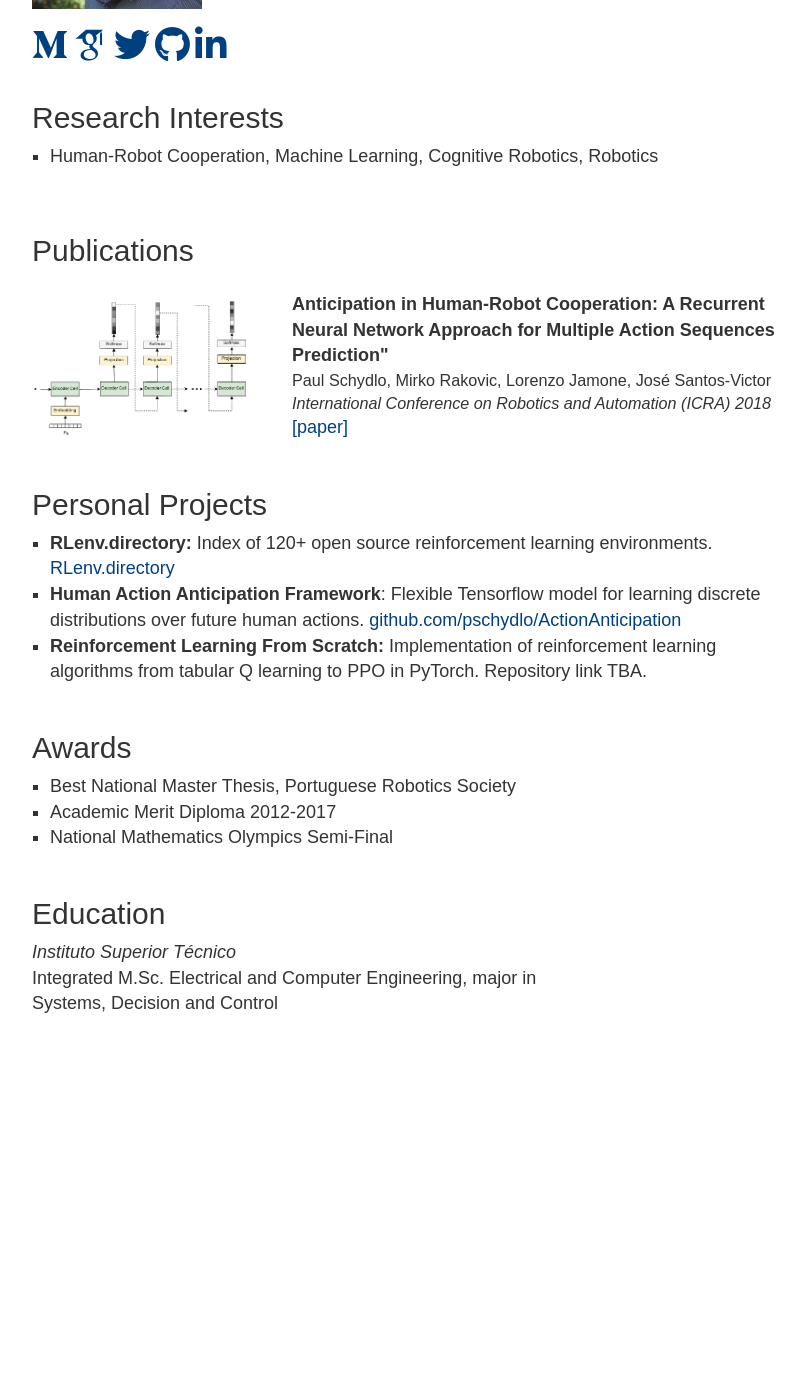
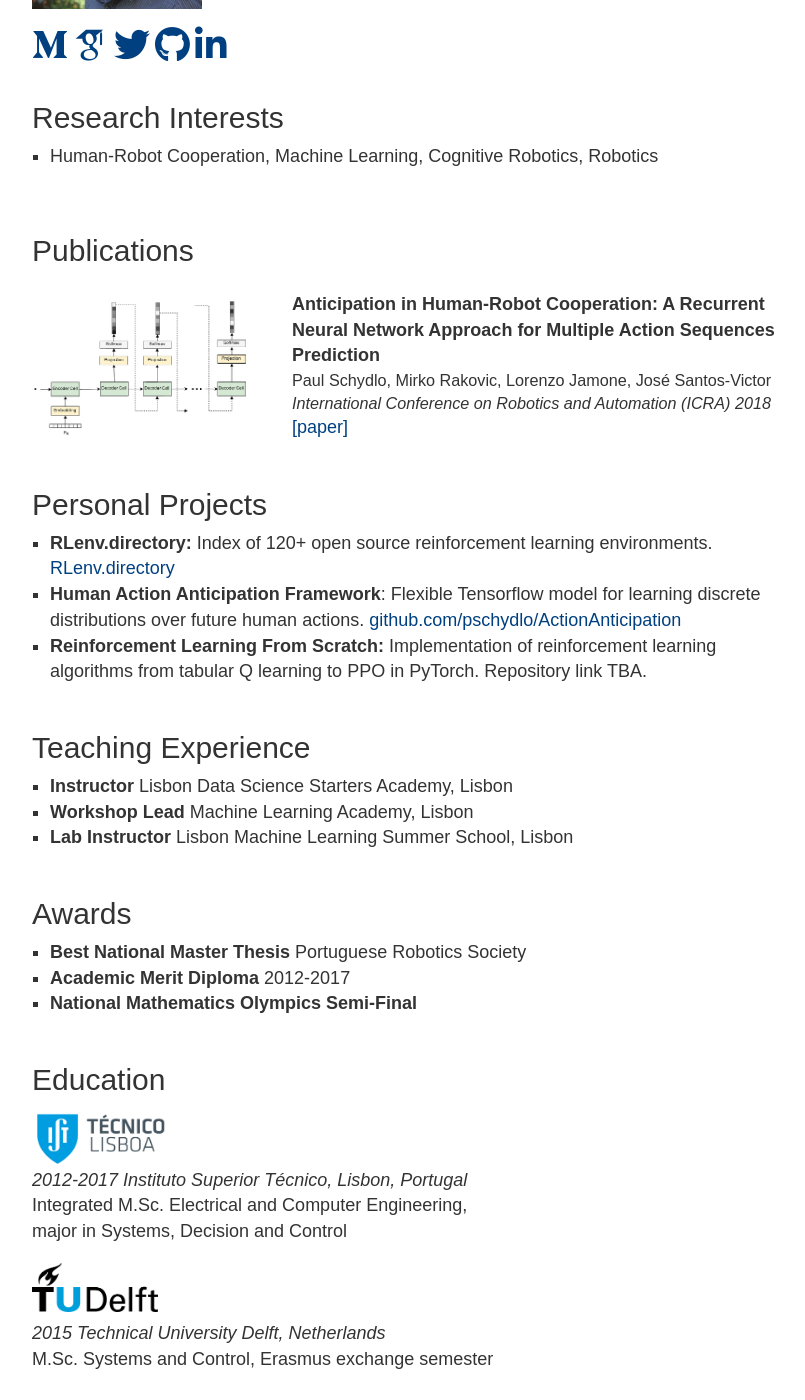
Before and after one commit to pschydlo/web, a Jekyll site: the page index.html, which Jekyll copies as it is, in a window 1280 px wide and 1400 px high, scrolled down 568 px. Shown: the whole window, without its empty margins (209-1014 px from the left). Built offline with Jekyll 4.4.1, drawn with Linux system fonts in a browser that asks for light colours; nearby versions of some CDN libraries; some web fonts are replaced; before the commit the page ends 1613 px from its top, so only the background shows below that.

Commit message:
Small fixes

```diff
--- a/index.html
+++ b/index.html
@@ -52,7 +52,7 @@
 <div class="row" style="display: inline-block; padding-bottom: 1.5em; padding-top: 1em; width: 100%;">
         <h2 style="padding-bottom: 0.5em;">Publications</h2>
         <img src="/assets/NN.png" width="260em" style="padding-right: 2em; float: left">
-        <div class="paper-title" style="width: 100%">Anticipation in Human-Robot Cooperation: A Recurrent Neural Network Approach for Multiple Action Sequences Prediction"</div>
+        <div class="paper-title" style="width: 100%">Anticipation in Human-Robot Cooperation: A Recurrent Neural Network Approach for Multiple Action Sequences Prediction</div>
             <div class="paper-authors">Paul Schydlo, Mirko Rakovic, Lorenzo Jamone, José Santos-Victor</div>
             <div class="paper-venue">International Conference on Robotics and Automation (ICRA) 2018</div>
             <a href="https://arxiv.org/abs/1802.10503">[paper]</a></div>
@@ -69,12 +69,22 @@
 
 </div>
 
+<div class="row" style="display: inline-block; padding-bottom: 1em; padding-top: 1em; width: 100%;">
+<h2>Teaching Experience</h2>
+<ul>
+    <li><b>Instructor</b> Lisbon Data Science Starters Academy, Lisbon</li>
+    <li><b>Workshop Lead</b> Machine Learning Academy, Lisbon</li>
+    <li><b>Lab Instructor</b> Lisbon Machine Learning Summer School, Lisbon</li>
+</ul>
+
+</div>
+
 <div class="row" style="display: inline-block; padding-bottom: 1em; padding-top: 1em;">
     <h2>Awards</h2>
     <ul>
-        <li>Best National Master Thesis, Portuguese Robotics Society</li>
-        <li>Academic Merit Diploma 2012-2017</li>
-        <li>National Mathematics Olympics Semi-Final</li>
+        <li><b>Best National Master Thesis</b> Portuguese Robotics Society</li>
+        <li><b>Academic Merit Diploma</b> 2012-2017</li>
+        <li><b>National Mathematics Olympics Semi-Final</b></li>
     </ul>
 </div>
 
@@ -82,10 +92,29 @@
     <div class="about">
         <h2>Education</h2>
 
-        <p>
-        <span class="place">Instituto Superior Técnico</span><br>
-        Integrated M.Sc. Electrical and Computer Engineering, major in Systems, Decision and Control
-    </p>
+
+        <div style="width: 100%; float:left;">
+            <img src="/assets/ist.png" style="width: 8em; float:left;">
+            <div style="float:left; width: 80%;">
+                <span class="place" >2012-2017 Instituto Superior Técnico, Lisbon, Portugal</span><br>
+                <div style="width:100%;">Integrated M.Sc. Electrical and Computer Engineering, major in Systems, Decision and Control
+                </div>
+            </div>
+        </div>
+
+        <div style="width: 100%; float:left; padding-top: 1em;">
+            <img src="/assets/tudelft.png" style="width: 8em; float:left; padding-right:1em;">
+            <div style="float:left; width: 80%; padding-top: 0.5em;">
+                <span class="place">2015 Technical University Delft, Netherlands</span><br>
+                <div style="width:100%;">M.Sc. Systems and Control, Erasmus exchange semester
+                </div>
+            </div>
+        </div>
+
+        <p style="width: 100%; float:left;">
+
+
+        </p>
 
     </div>
 </div>
```
Also changed, not shown: assets/ist.png (added), assets/tudelft.png (added), 1 other file.
